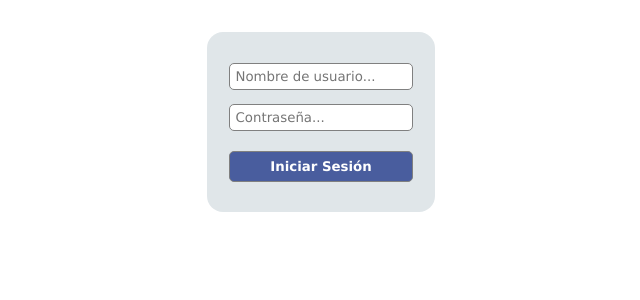
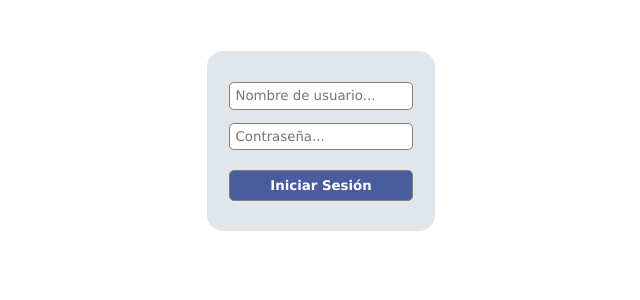
Before and after one commit to ChrisPoul/Industrias-EnGo, a Flask app: page /auth/login in a window 1280 px wide. Shown: the part 105-405 px from the top of the page, without its empty margins (319-959 px from the left). Run offline with Flask 2, Linux system fonts and the light colour scheme.

Commit message:
Changed section top margin as well as that of auth forms

```diff
--- a/EnGo/static/styles/style-auth.css
+++ b/EnGo/static/styles/style-auth.css
@@ -2,6 +2,7 @@
     background-color: rgba(161, 178, 187, 0.329);
     border-radius: 1em;
     padding: 1.5em 1em;
+    margin-top: 1vmax;
 }
 .auth input[type=submit] {
     color: white;
--- a/EnGo/static/styles/style.css
+++ b/EnGo/static/styles/style.css
@@ -43,7 +43,7 @@ nav a:last-child {
 section {
     display: flex;
     justify-content: center;
-    margin: 2em 10%;
+    margin: 3vmax 10%;
 }
 .flash {
     padding: 1em;
```
